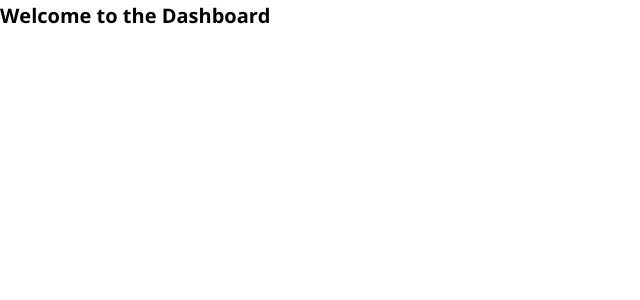
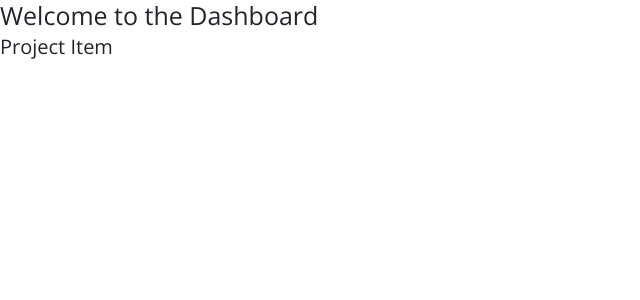
Before and after one commit to nursh/Project-Management-tool, a React (Create React App) app in the folder frontend/: page /dashboard in a window 1280 px wide. Shown: the top 300 px of the page, without its empty margins (0-640 px from the left). Built offline with nearby package versions, Linux system fonts and the light colour scheme.

Commit message:
Added Header and Project components

```diff
--- a/frontend/package.json
+++ b/frontend/package.json
@@ -5,6 +5,7 @@
   "dependencies": {
     "node-sass": "^4.12.0",
     "react": "^16.8.6",
+    "react-bootstrap": "^1.0.0-beta.8",
     "react-dom": "^16.8.6",
     "react-scripts": "3.0.1"
   },
--- a/frontend/public/index.html
+++ b/frontend/public/index.html
@@ -10,7 +10,16 @@
       user's mobile device or desktop. See https://developers.google.com/web/fundamentals/web-app-manifest/
     -->
     <link rel="manifest" href="%PUBLIC_URL%/manifest.json" />
-    <link href="https://fonts.googleapis.com/css?family=Open+Sans:400,600,700&display=swap" rel="stylesheet">
+    <link
+      rel="stylesheet"
+      href="https://maxcdn.bootstrapcdn.com/bootstrap/4.3.1/css/bootstrap.min.css"
+      integrity="sha384-ggOyR0iXCbMQv3Xipma34MD+dH/1fQ784/j6cY/iJTQUOhcWr7x9JvoRxT2MZw1T"
+      crossorigin="anonymous"
+    />
+    <link
+      href="https://fonts.googleapis.com/css?family=Open+Sans:400,600,700&display=swap"
+      rel="stylesheet"
+    />
     <!--
       Notice the use of %PUBLIC_URL% in the tags above.
       It will be replaced with the URL of the `public` folder during the build.
--- a/frontend/src/components/Dashboard.js
+++ b/frontend/src/components/Dashboard.js
@@ -1,11 +1,14 @@
-import React, { Component } from 'react'
+import React, { Component } from "react";
+
+import ProjectItem from "./Project/ProjectItem";
 
 export default class Dashboard extends Component {
   render() {
     return (
       <div>
         <h1>Welcome to the Dashboard</h1>
+        <ProjectItem />
       </div>
-    )
+    );
   }
 }
--- /dev/null
+++ b/frontend/src/components/Project/ProjectItem.js
@@ -0,0 +1,13 @@
+import React, { Component } from 'react'
+
+class ProjectItem extends Component {
+  render() {
+    return (
+      <div>
+        <h2>Project Item</h2>
+      </div>
+    )
+  }
+}
+
+export default ProjectItem;
```
Also changed, not shown: frontend/src/components/Layout/Header.js (added, +13 -0 lines), 1 other file (tests, documents, lock files or other folders).
